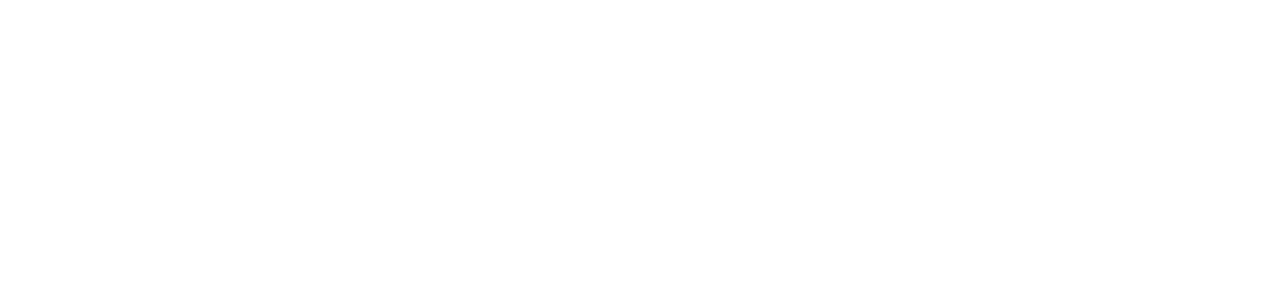
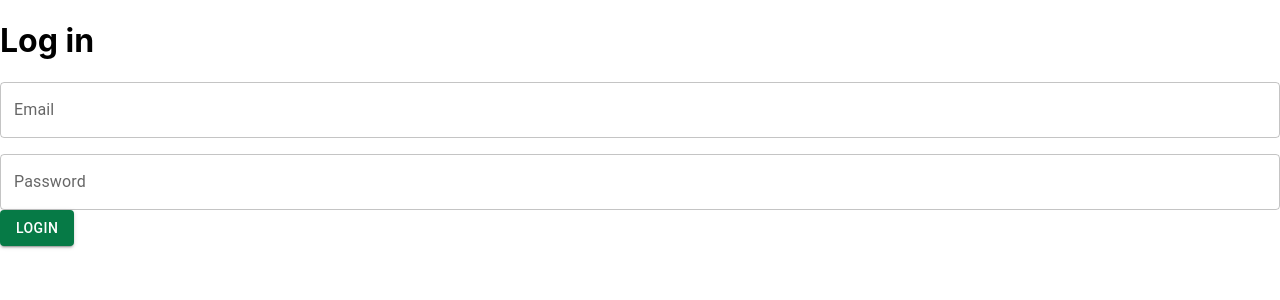
Before and after one commit to fjuren/groceries-webapp, a React (Create React App) app: page / in a window 1280 px wide. Shown: the top 300 px of the page. Built offline with nearby package versions, Linux system fonts and the light colour scheme.

Commit message:
Initial design of login page with mui

```diff
--- a/package.json
+++ b/package.json
@@ -3,12 +3,16 @@
   "version": "0.1.0",
   "private": true,
   "dependencies": {
+    "@emotion/react": "^11.10.5",
+    "@emotion/styled": "^11.10.5",
+    "@mui/material": "^5.10.13",
     "@testing-library/jest-dom": "^5.16.5",
     "@testing-library/react": "^13.4.0",
     "@testing-library/user-event": "^13.5.0",
     "firebase": "^9.13.0",
     "react": "^18.2.0",
     "react-dom": "^18.2.0",
+    "react-router-dom": "^6.4.3",
     "react-scripts": "5.0.1",
     "web-vitals": "^2.1.4"
   },
--- a/public/index.html
+++ b/public/index.html
@@ -9,12 +9,12 @@
       name="description"
       content="Web site created using create-react-app"
     />
-    <link rel="apple-touch-icon" href="%PUBLIC_URL%/logo192.png" />
+    <!-- <link rel="apple-touch-icon" href="%PUBLIC_URL%/logo192.png" /> -->
     <!--
       manifest.json provides metadata used when your web app is installed on a
       user's mobile device or desktop. See https://developers.google.com/web/fundamentals/web-app-manifest/
     -->
-    <link rel="manifest" href="%PUBLIC_URL%/manifest.json" />
+    <!-- <link rel="manifest" href="%PUBLIC_URL%/manifest.json" /> -->
     <!--
       Notice the use of %PUBLIC_URL% in the tags above.
       It will be replaced with the URL of the `public` folder during the build.
@@ -24,7 +24,7 @@
       work correctly both with client-side routing and a non-root public URL.
       Learn how to configure a non-root public URL by running `npm run build`.
     -->
-    <title>React App</title>
+    <title>Grocerfy</title>
   </head>
   <body>
     <noscript>You need to enable JavaScript to run this app.</noscript>
--- a/src/App.js
+++ b/src/App.js
@@ -1,10 +1,16 @@
-import './styles/App.css';
+import React from 'react';
+import { BrowserRouter, Routes, Route } from 'react-router-dom';
+import Login from './pages/login';
+
+import './assets/styles/App.css';
 
 function App() {
   return (
-    <div className="App">
-      <header className="App-header"></header>
-    </div>
+    <BrowserRouter>
+      <Routes>
+        <Route path="/" element={<Login />} />
+      </Routes>
+    </BrowserRouter>
   );
 }
 
--- a/src/index.js
+++ b/src/index.js
@@ -1,6 +1,6 @@
 import React from 'react';
 import ReactDOM from 'react-dom/client';
-import './styles/index.css';
+import './assets/styles/index.css';
 import App from './App';
 // import reportWebVitals from './reportWebVitals';
 
--- a/src/pages/login.jsx
+++ b/src/pages/login.jsx
@@ -0,0 +1,77 @@
+import React from 'react';
+import { createTheme, ThemeProvider } from '@mui/material/styles';
+import { Box } from '@mui/system';
+import { Stack } from '@mui/material';
+import { TextField } from '@mui/material';
+import { Button } from '@mui/material';
+
+// import { auth } from '../firebase.config';
+// import { signInWithEmailAndPassword, GoogleAuthProvider, signInWithPopup } from 'firebase/auth';
+
+const theme = createTheme({
+  palette: {
+    primary: {
+      main: '#067A46'
+    },
+    secondary: {
+      main: '#067A46'
+    },
+    error: {
+      main: '#067A46'
+    }
+  }
+});
+
+const Login = () => {
+  const handleChange = (e) => {
+    console.log(e.target.value);
+  };
+
+  const handleSubmit = (e) => {
+    e.preventDefault();
+    console.log(e.target[0].value);
+    console.log(e.target[2].value);
+  };
+
+  return (
+    <div>
+      <ThemeProvider theme={theme}>
+        <Box
+        // sx={{
+        //   border: '1px solid grey',
+        //   width: 500,
+        //   height: 300
+        // }}
+        >
+          <div id="login">
+            <h1>Log in</h1>
+          </div>
+          <form id="loginform" onSubmit={handleSubmit}>
+            <Stack spacing={2}>
+              <TextField
+                id="email-field"
+                sx={{}}
+                label="Email"
+                placeholder="Type your email"
+                variant="outlined"
+                onChange={(e) => handleChange(e)}
+              />
+              <TextField
+                id="password-field"
+                label="Password"
+                type="password"
+                placeholder="Type your password"
+                variant="outlined"
+              />
+            </Stack>
+            <Button sx={{ bgcolor: 'primary.main' }} type="submit" variant="contained">
+              Login
+            </Button>
+          </form>
+        </Box>
+      </ThemeProvider>
+    </div>
+  );
+};
+
+export default Login;
```
Also changed, not shown: src/assets/styles/App.css (renamed from src/styles/App.css), src/assets/styles/index.css (renamed from src/styles/index.css), src/firebase.config.js (renamed from src/firebase/config.js), src/setupTests.js (renamed from src/tests/setupTests.js), 2 other files (tests, documents, lock files or other folders).
